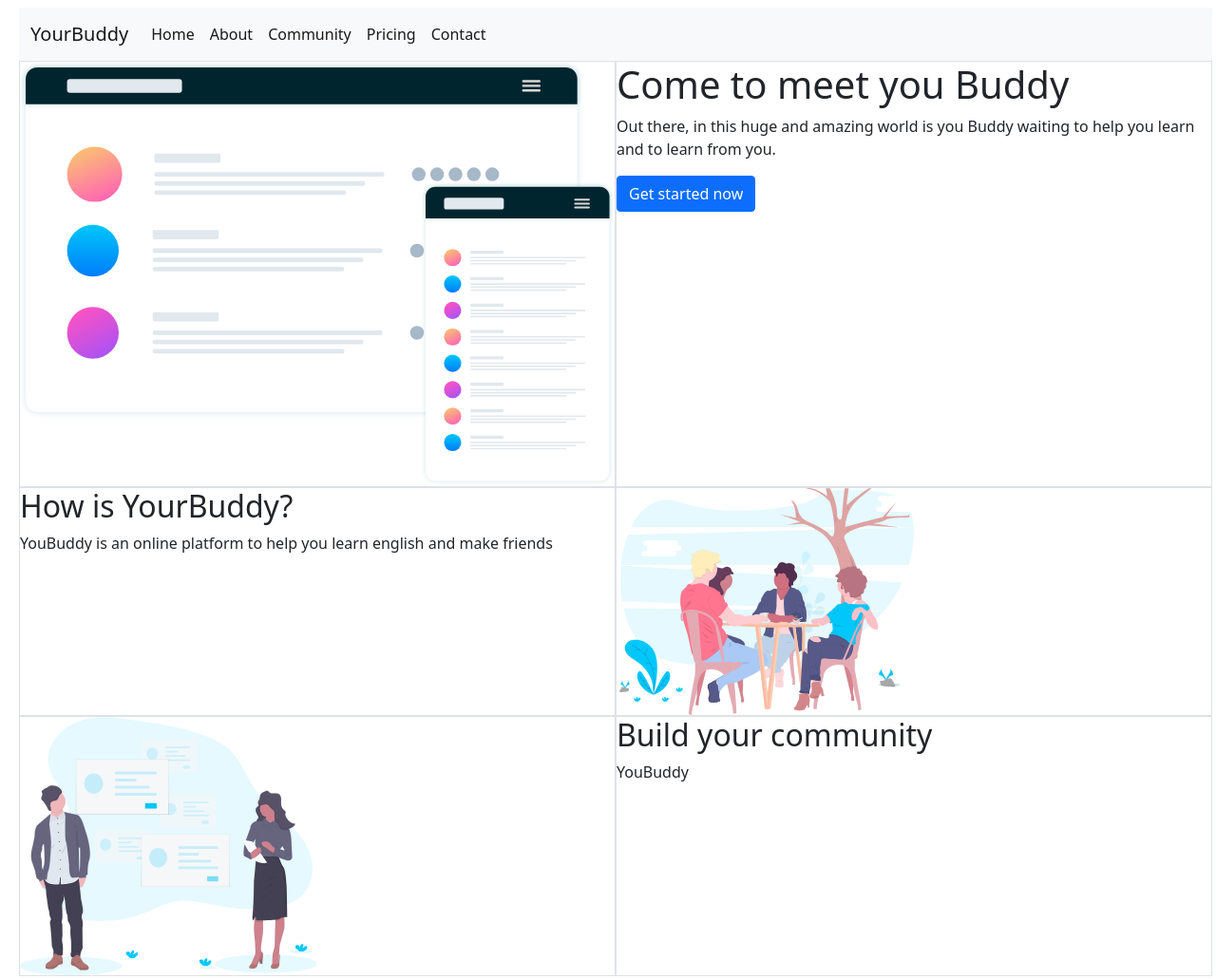
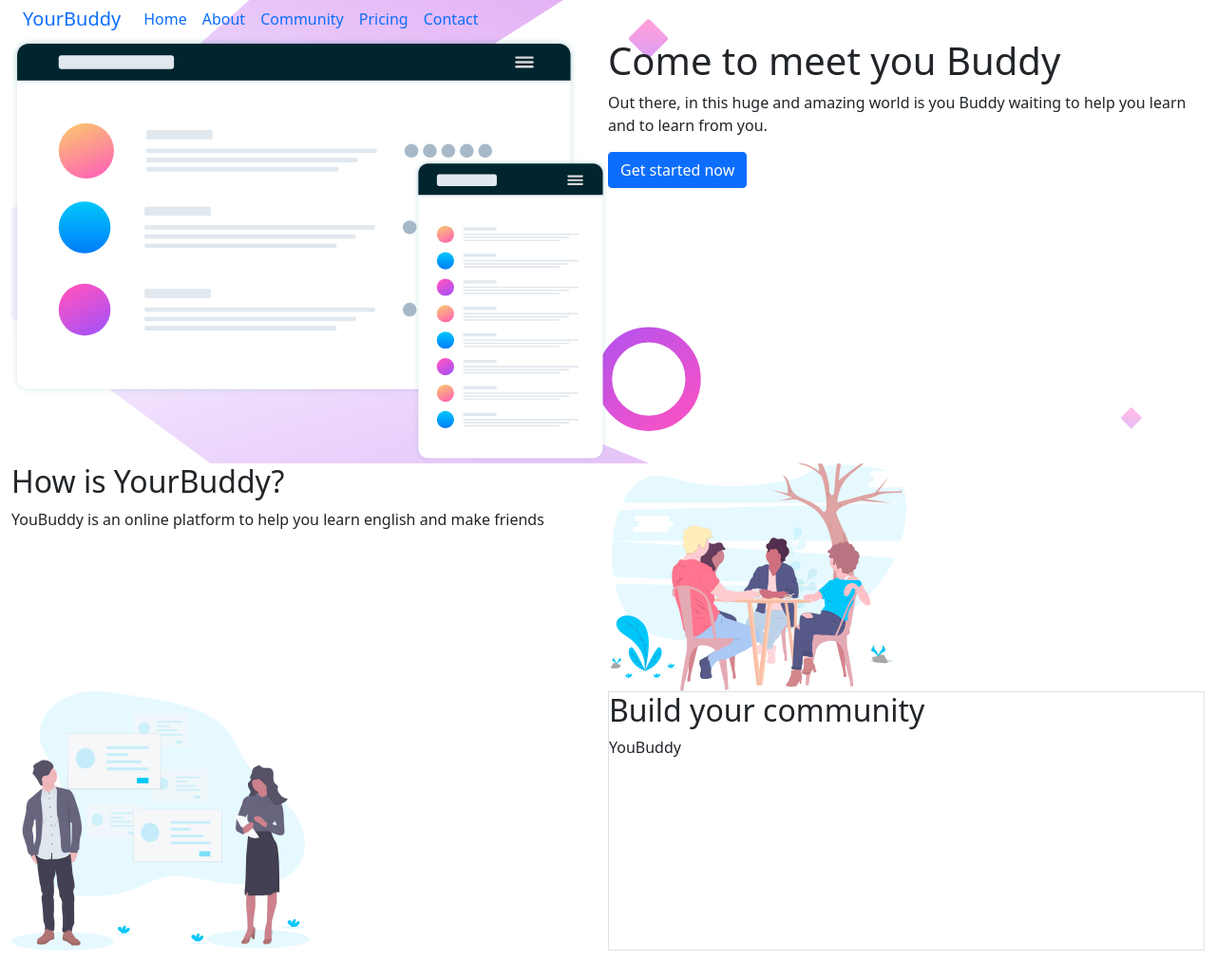
Before and after one commit to robertoteixeira-dev/Landing-Page, a plain HTML site: page index.html in a window 1280 px wide. Shown: the top 1031 px of the page at 95% size. Drawn offline with Linux system fonts and the light colour scheme.

Commit message:
commit 05

```diff
--- a/index.html
+++ b/index.html
@@ -12,11 +12,11 @@
 </head>
 
 <body>
-    <div class="container-fluid m-2" style="height:1000px">
+    <div class="container-fluid">
 
         <div id="header" class="col-12">
 
-            <nav class="navbar navbar-expand-lg navbar-light bg-light">
+            <nav id="menu" class="navbar navbar-expand-lg">
                 <div class="container-fluid">
 
                     <a class="navbar-brand" href="#">YourBuddy</a>
@@ -55,14 +55,15 @@
 
             <div class="head-container d-flex flex-row">
 
-                <div class="head-image border w-50">
+                <div class="head-image w-50">
                     <img src="Img/illustration-mockups.svg" alt="First Image">
                 </div>
 
-                <div class="head-content flex-column border w-50">
+                <div class="head-content flex-column w-50">
                     <h1>Come to meet you Buddy</h1>
 
-                    <p>Out there, in this huge and amazing world is you Buddy waiting to help you learn and to learn
+                    <p>Out there, in this huge and amazing world is you Buddy waiting to help you learn and to
+                        learn
                         from
                         you.
                     </p>
@@ -82,12 +83,12 @@
 
             <div id="about" class="content d-flex flex-row">
 
-                <div class="content-text flex-column w-50 border">
+                <div class="content-text flex-column w-50">
                     <h2>How is YourBuddy?</h2>
                     <p>YouBuddy is an online platform to help you learn english and make friends</p>
                 </div>
 
-                <div class="content-image border w-50">
+                <div class="content-image w-50">
                     <img src="Img/illustration-flowing-conversation.svg" class="d-block w-50 mb-3" alt="Second Image">
                 </div>
 
@@ -95,7 +96,7 @@
 
             <div id="about" class="d-flex flex-row">
 
-                <div class="content-image border w-50">
+                <div class="content-image w-50">
                     <img src="Img/illustration-grow-together.svg" class="d-block w-50 mb-3" alt="Second Image">
                 </div>
 
@@ -116,8 +117,8 @@
 
 
 
-    </br>
-    <hr>
+        </br>
+        <hr>
 
         <div id="carouselExampleIndicators" class="carousel slide" data-bs-ride="carousel">
 
--- a/style.css
+++ b/style.css
@@ -2,13 +2,39 @@
     margin:0px;
     padding:0px;
     text-decoration:none;
+
+}
+
+
+#header{
+    background-image: url("Img/bg-desktop.svg");
+    background-size:cover;
+    background-repeat:no-repeat;
+    background-position: center center;
+    opacity:1;
+
+    margin:0px;
+
+}
+
+#menu{
+
 }
 
 .head-image img{
     width:100%;
 
+
 }
 
+.navbar{
+    padding-top:0px !important;
+    padding-bottom:0px !important;
+
+}
+.navbar-toggler{
+    color:black;
+}
 
 
 
```
Also changed, not shown: Img/bg-desktop.svg (added), Img/bg-mobile.svg (added).
